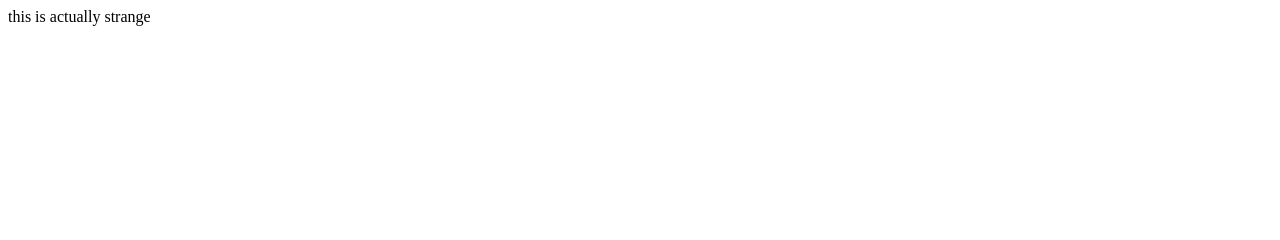
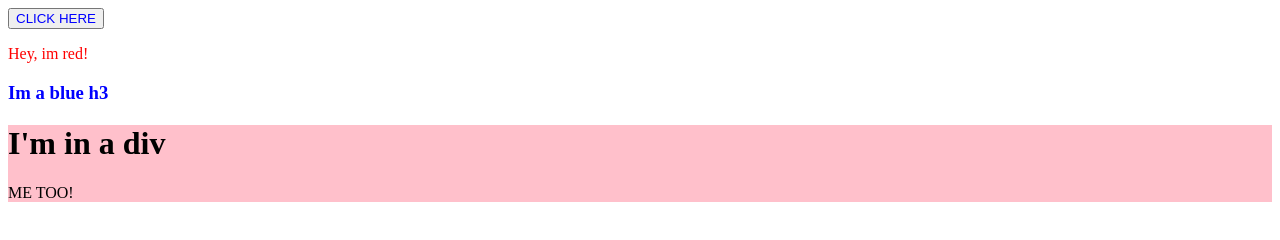
Before and after one commit to joaovittorcaumo/Odin_Project, a plain HTML site: page THE-ODIN-PROJECT/INTRODUCTION_HTML,CSS,JAVASCRIPT/TerceiraParteJS/index.html in a window 1280 px wide. Drawn offline with Linux system fonts and the light colour scheme.

Commit message:
Finishing the DOM chapter in T.O.P

```diff
--- a/THE-ODIN-PROJECT/INTRODUCTION_HTML,CSS,JAVASCRIPT/TerceiraParteJS/index.html
+++ b/THE-ODIN-PROJECT/INTRODUCTION_HTML,CSS,JAVASCRIPT/TerceiraParteJS/index.html
@@ -11,13 +11,5 @@
     <script src="thirdone.js" defer></script>
 </head>
 <body>
-    <!--THIS IS THE FIRST EXAMPLE
-        In this example, the class container is the parent node and
-        the 2 inside it are the child nodes
-    -->
-    <div id="container">
-        <div class="display"></div>
-        <div class="controles"></div>
-    </div>
 </body>
 </html>
--- a/THE-ODIN-PROJECT/INTRODUCTION_HTML,CSS,JAVASCRIPT/TerceiraParteJS/thirdone.js
+++ b/THE-ODIN-PROJECT/INTRODUCTION_HTML,CSS,JAVASCRIPT/TerceiraParteJS/thirdone.js
@@ -28,7 +28,7 @@ REMOVE ELEMENTS
     parentnode.removeChild(child)
 TESTING:
 */
-const div = document.createElement('div');
+/*const div = document.createElement('div');
 
 div.style.color = 'blue';
 
@@ -44,4 +44,36 @@ content.classList.add('p');
 content.textContent = 'this is actually strange';
 
 container.append(content);
-container.append(div)
+container.append(div)*/
+/*-------------------------------------------------------------------------------------------*/
+const body = document.body; // Element we are going to change
+//body.append("Hello world");//Use this to append string to your page
+const div = document.createElement('div');
+//div.innerText = "Hello World";//ADDS TEXT TO AN ELEMENT.
+//div.innerHTML = "<p>HELLO WORLD</p>"//this lets you eddit an html
+const p = document.createElement('p');
+const h3 = document.createElement('h3');
+const h1 = document.createElement('h1');
+const p2 = document.createElement('p')
+const btn = document.createElement('button')
+
+btn.style.color = "blue";
+btn.innerText = "CLICK HERE";
+btn.onclick = () =>  alert("Hello World");
+
+
+p.style.color = "red";
+p.innerText = "Hey, im red!";
+h3.style.color = "blue";
+h3.innerText ="Im a blue h3";
+body.append(btn);
+body.append(p);
+body.append(h3)
+div.style.borderColor = "black";
+div.style.backgroundColor = "pink";
+h1.innerText = "I'm in a div";
+p2.style.color = "black";
+p2.innerText = "ME TOO!"
+div.append(h1);
+div.append(p2);
+body.append(div);
```
Also changed, not shown: THE-ODIN-PROJECT/QuartaParteJS/events.js (added, +30 -0 lines), THE-ODIN-PROJECT/QuartaParteJS/index.html (added, +17 -0 lines).
